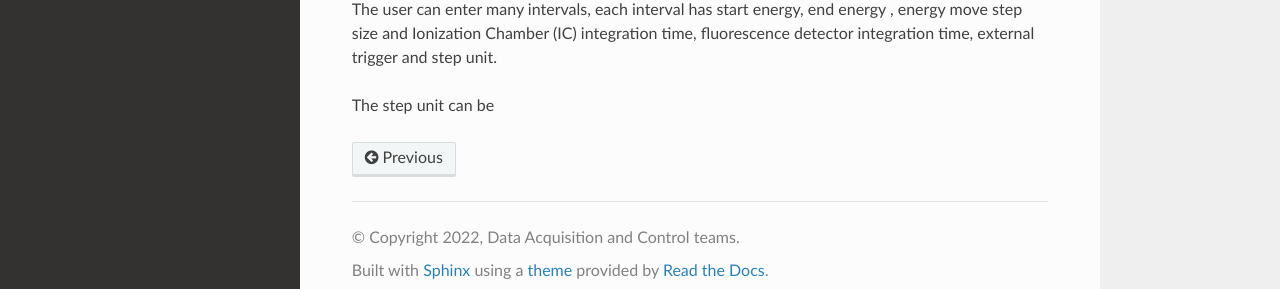
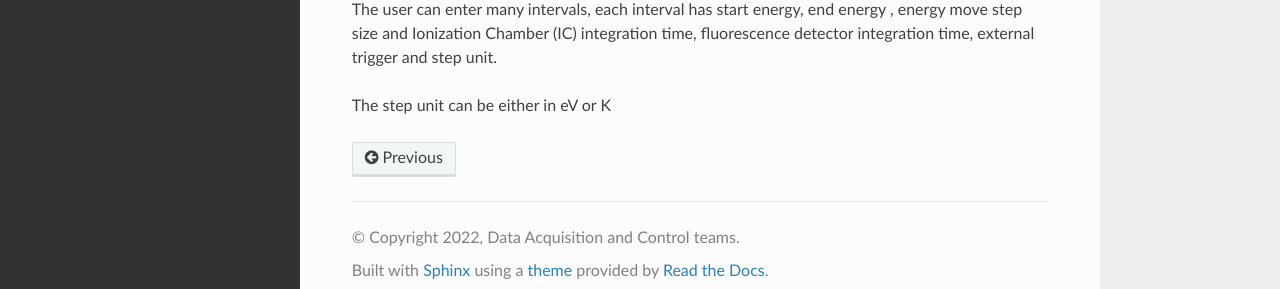
Before and after one commit to SESAME-Synchrotron/XAFSScanTool, a Sphinx documentation site: the page built from docs/source/runScan.rst, in a window 1280 px wide and 900 px high, scrolled down 4971 px. Shown: the part 594-883 px from the top of the window. Built offline with Sphinx 7.4.7 and the Read the Docs theme 2.0.0, drawn with Linux system fonts in a browser that asks for light colours.

Commit message:
Update runScan.rst

```diff
--- a/docs/source/runScan.rst
+++ b/docs/source/runScan.rst
@@ -108,4 +108,4 @@ Next GUI is meant to enter new experiment configurations or see/edit a loaded on
 
 The user can enter many intervals, each interval has start energy, end energy , energy move step size and Ionization Chamber (IC) integration time, fluorescence detector integration time, external trigger and step unit.
 
-The step unit can be
+The step unit can be either in eV or K
```
